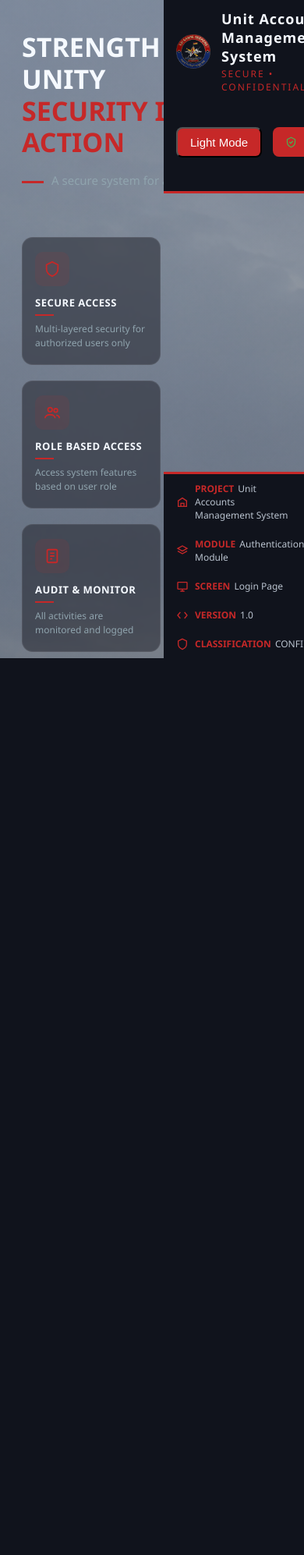
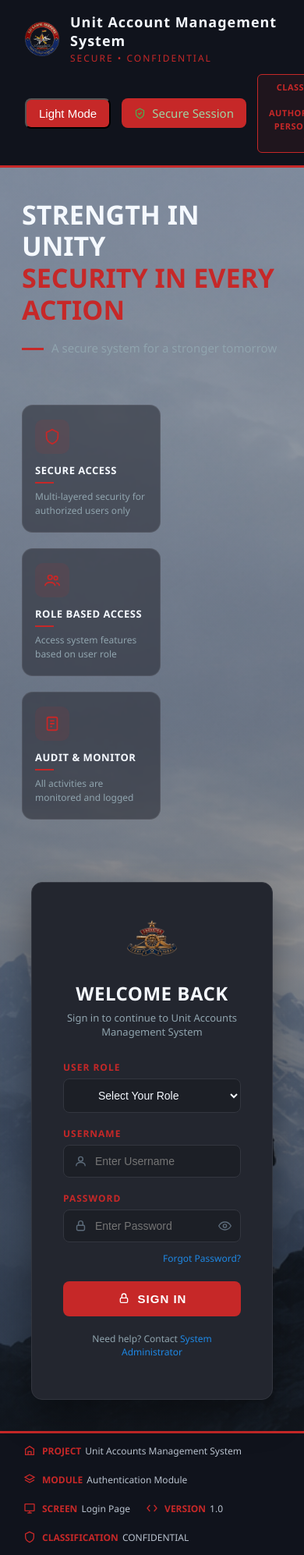
Before and after one commit to pksingh0257/UMAS, a Django app: page / in a window 390 px wide; the page is wider, and only the part inside the window is pictured. Shown: that part at 78% size. Before the commit the page ends 844 px from the top of that part, so only its background shows below. Run offline with Django 5.2, Linux system fonts and the light colour scheme.

Commit message:
Update login page and styling

```diff
--- a/static/css/style.css
+++ b/static/css/style.css
@@ -1838,11 +1838,6 @@ a.chart-card:hover {
    DASHBOARD — FUND HEAD / SUB HEAD INCOME LAYOUT
    ========================================================= */
 
-/*
- * One card per Fund Head, plus the Fund Head share pie chart.
- * With the current two Fund Heads this produces three compact cards
- * on the same desktop row. Additional Fund Heads wrap naturally.
- */
 .fund-income-analysis-grid {
   display: grid;
   grid-template-columns: repeat(3, minmax(0, 1fr));
@@ -1901,7 +1896,6 @@ a.chart-card:hover {
   height: 100% !important;
 }
 
-/* Total Fund Income remains the final KPI and keeps its utilization bar. */
 .kpi-income-card {
   min-width: 0;
 }
@@ -1974,6 +1968,18 @@ a.chart-card:hover {
    UAMS FIXED APP SHELL
    Header + Sidebar + Footer stay fixed.
    Only the page/dashboard content scrolls.
+
+   SCOPING FIX: every rule below is now scoped under .app-layout.
+   The old version used bare `.topbar` / `.footer-strip` selectors
+   (plus a global `html, body { overflow: hidden }`), which also
+   matched the standalone login page — login.html reuses the same
+   .topbar / .footer-strip class names directly under <body>, with
+   no .app-layout / .sidebar wrapper at all. That's what was causing
+   the login page's layout/height glitch: it was silently inheriting
+   position:fixed rules meant only for the dashboard shell. Scoping
+   everything to .app-layout means these rules now ONLY apply to
+   pages that actually use the sidebar shell, and the login page is
+   completely unaffected.
    ========================================================= */
 :root {
   --uams-sidebar-width: 260px;
@@ -1981,16 +1987,18 @@ a.chart-card:hover {
   --uams-footer-height: 58px;
 }
 
-html,
-body {
-  width: 100%;
+html {
   height: 100%;
-  min-height: 100%;
+}
+
+/* Was: `html, body { ... overflow: hidden; }` — unconditional, so it
+   also locked scrolling on the login page. Now only locks scroll on
+   pages that actually render the fixed app shell. */
+body:has(> .app-layout) {
+  width: 100%;
+  height: 100%;
+  min-height: 100vh;
   overflow: hidden;
-}
-
-body {
-  min-height: 100vh;
 }
 
 .app-layout {
@@ -2003,8 +2011,7 @@ body {
 }
 
 /* Fixed left navigation */
-.app-layout > .sidebar,
-.sidebar {
+.app-layout .sidebar {
   position: fixed;
   top: 0;
   left: 0;
@@ -2019,9 +2026,10 @@ body {
   scrollbar-width: thin;
 }
 
-/* Fixed header */
-.main-content > .topbar,
-.topbar {
+/* Fixed header — was bare `.topbar`, now scoped to `.app-layout .topbar`
+   so login's own .topbar (outside .app-layout) keeps its normal,
+   in-flow layout. */
+.app-layout .topbar {
   position: fixed;
   top: 0;
   right: 0;
@@ -2032,7 +2040,7 @@ body {
 }
 
 /* Main application viewport */
-.main-content {
+.app-layout .main-content {
   width: calc(100% - var(--uams-sidebar-width));
   height: 100vh;
   min-height: 100vh;
@@ -2043,8 +2051,8 @@ body {
 }
 
 /* Dashboard/page area is the ONLY normal vertical scroll container */
-.main-content > .dashboard-shell,
-.main-content > .page-content {
+.app-layout .main-content > .dashboard-shell,
+.app-layout .main-content > .page-content {
   width: 100%;
   height: calc(100vh - var(--uams-header-height) - var(--uams-footer-height));
   min-height: 0;
@@ -2057,9 +2065,8 @@ body {
   position: relative;
 }
 
-/* Fixed footer */
-.main-content > .footer-strip,
-.footer-strip {
+/* Fixed footer — was bare `.footer-strip`, now scoped the same way. */
+.app-layout .footer-strip {
   position: fixed;
   left: var(--uams-sidebar-width);
   right: 0;
@@ -2071,9 +2078,9 @@ body {
 }
 
 /* Prevent accidental body-level horizontal scrolling */
-.dashboard-shell,
-.page-content,
-.main-content {
+.app-layout .dashboard-shell,
+.app-layout .page-content,
+.app-layout .main-content {
   max-width: 100vw;
 }
 
@@ -2092,7 +2099,7 @@ body {
     --uams-footer-height: 58px;
   }
 
-  .sidebar {
+  .app-layout .sidebar {
     padding-left: 12px;
     padding-right: 12px;
   }
@@ -2105,18 +2112,37 @@ body {
     --uams-footer-height: 72px;
   }
 
-  .topbar {
+  .app-layout .topbar {
     padding: 12px 16px;
     align-items: flex-start;
   }
 
-  .footer-strip {
+  .app-layout .footer-strip {
     padding: 10px 16px;
   }
 
-  .dashboard-shell,
-  .page-content {
+  .app-layout .dashboard-shell,
+  .app-layout .page-content {
     padding-left: 18px;
     padding-right: 18px;
   }
 }
+
+/* =========================================================
+   LOGIN PAGE — full-height layout, independent of the shell
+   above. This page has no .app-layout / .sidebar, so it never
+   matches the scoped rules — it gets its own simple flex
+   column instead of the old fragile `calc(100vh - 160px)`
+   magic number, so it always fills the viewport exactly
+   regardless of the topbar/footer's real rendered height.
+   ========================================================= */
+body.login-body {
+  display: flex;
+  flex-direction: column;
+  min-height: 100vh;
+}
+body.login-body .main-layout {
+  flex: 1;
+  min-height: 0;
+  height: auto;
+}
--- a/templates/authentication/login.html
+++ b/templates/authentication/login.html
@@ -8,7 +8,7 @@
   <link rel="stylesheet" href="{% static 'css/style.css' %}">
 </head>
 
-<body>
+<body class="login-body">
 
   <div class="topbar">
     <div class="brand">
```
Also changed, not shown: db.sqlite3.
